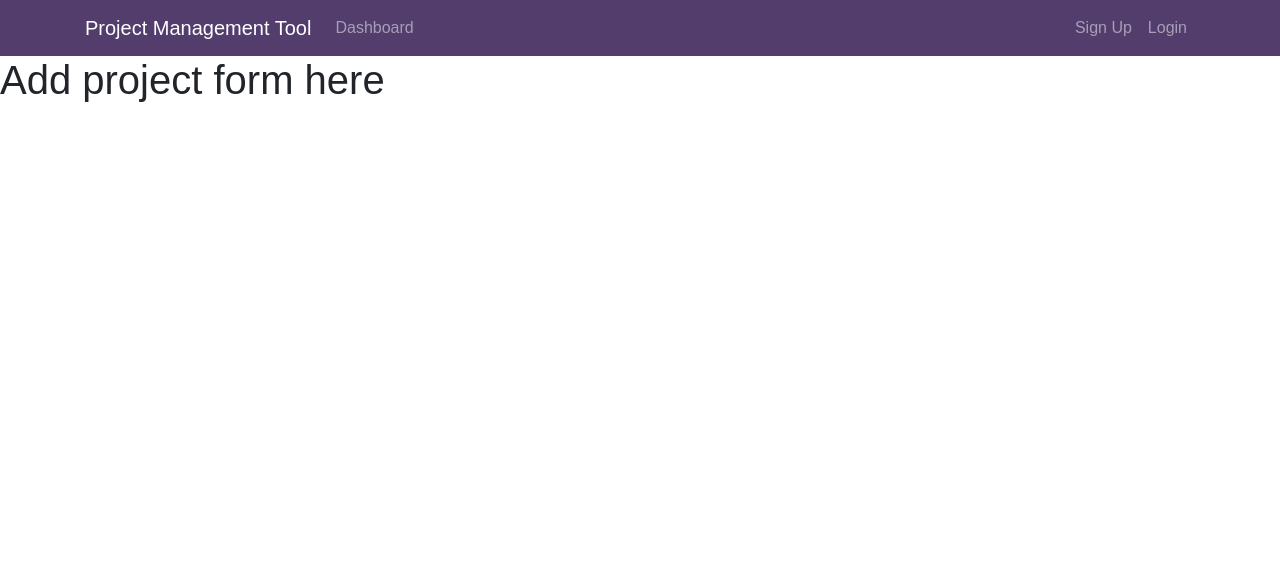
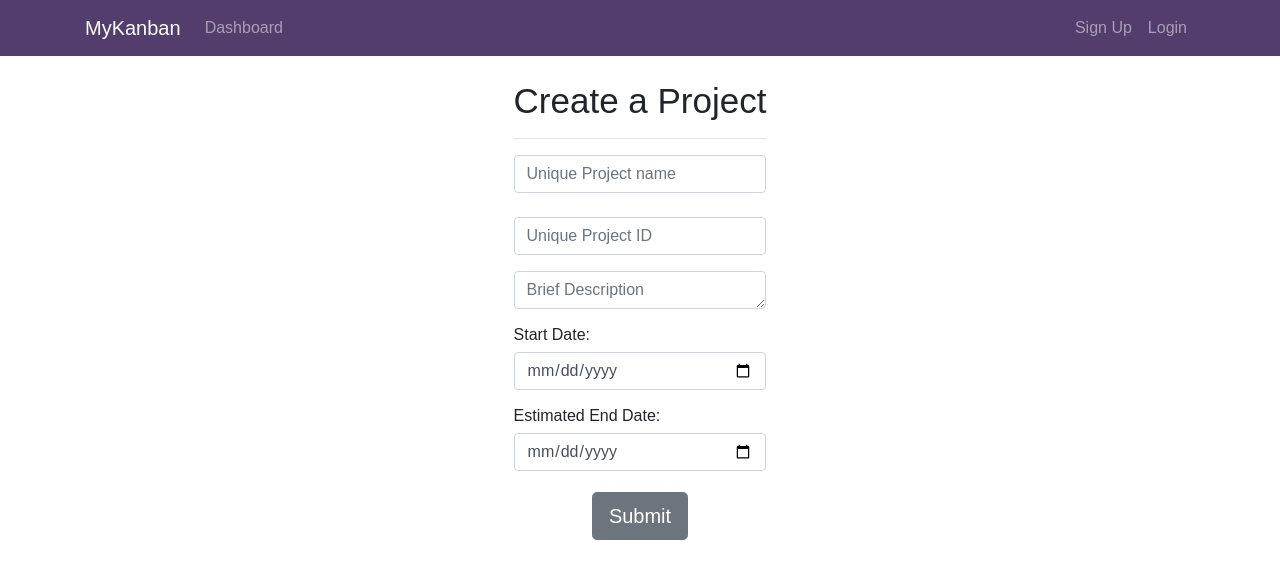
Before and after one commit to Kailun2047/MyKanban, a React (Create React App) app in the folder ppm-react-client/: page /addProject in a window 1280 px wide. Shown: the top 578 px of the page. Built offline with nearby package versions, Linux system fonts and the light colour scheme.

Commit message:
initialize project creation form

```diff
--- a/ppm-react-client/src/Layouts/Header.js
+++ b/ppm-react-client/src/Layouts/Header.js
@@ -7,7 +7,7 @@ export default class Header extends Component {
       <nav className="navbar navbar-expand-lg navbar-dark">
         <div className="container">
           <a className="navbar-brand" href="Dashboard.html">
-            Project Management Tool
+            MyKanban
           </a>
           <button
             className="navbar-toggler"
--- a/ppm-react-client/src/components/Project/AddProject.js
+++ b/ppm-react-client/src/components/Project/AddProject.js
@@ -1,10 +1,69 @@
 import React, { Component } from "react";
 
 export default class AddProject extends Component {
+  /*constructor(props) {
+    super(props);
+    this.state = {
+      value: ""
+    };
+
+    this.handleChange = this.handleChange.bind(this);
+    this.handleSubmit = this.handleSubmit.bind(this);
+  }*/
+
   render() {
     return (
-      <div>
-        <h1>Add project form here</h1>
+      <div className="create">
+        <div className="container">
+          <div className="row">
+            <div className="col-mid-8 m-auto">
+              <br />
+              <h5 className="text-center">Create a Project</h5>
+              <hr />
+              <form>
+                <div className="from-group">
+                  <input
+                    type="text"
+                    name="projectname"
+                    className="form-control"
+                    placeholder="Unique Project name"
+                  />
+                </div>
+                <br />
+                <div className="form-group">
+                  <input
+                    type="text"
+                    className="form-control"
+                    placeholder="Unique Project ID"
+                  />
+                </div>
+                <div className="form-group">
+                  <textarea
+                    className="form-control"
+                    name="description"
+                    rows="1"
+                    placeholder="Brief Description"
+                  ></textarea>
+                </div>
+                <h6>Start Date:</h6>
+                <div className="form-group">
+                  <input type="date" className="form-control" />
+                </div>
+                <h6>Estimated End Date:</h6>
+                <div className="form-group">
+                  <input type="date" className="form-control" />
+                </div>
+                <div className="text-center">
+                  <input
+                    type="submit"
+                    className="btn btn-lg btn-secondary"
+                    value="Submit"
+                  />
+                </div>
+              </form>
+            </div>
+          </div>
+        </div>
       </div>
     );
   }
```
